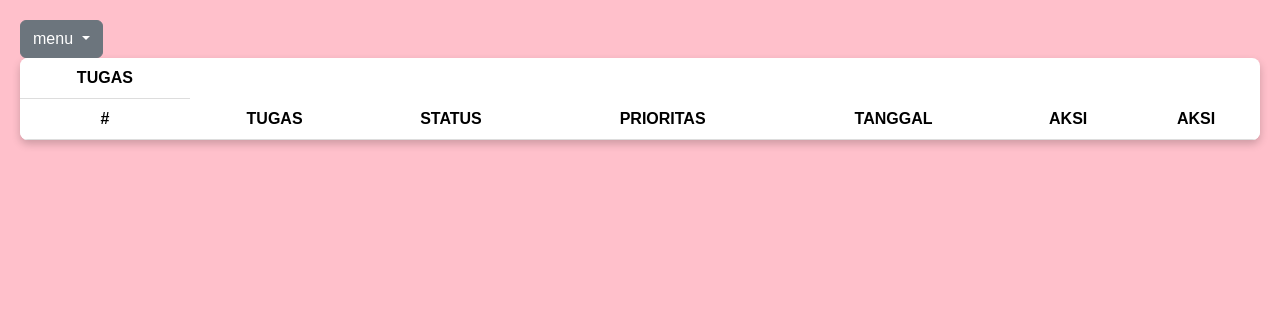
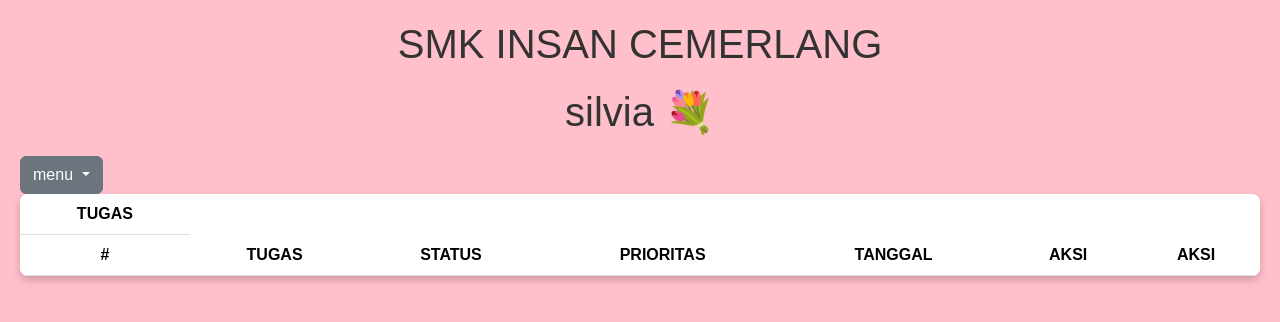
Before and after one commit to svia435/ujikom2025, a plain HTML site: page index.html in a window 1280 px wide. Drawn offline with nearby package versions, Linux system fonts and the light colour scheme; no server answers.

Commit message:
update index.html

```diff
--- a/index.html
+++ b/index.html
@@ -14,7 +14,10 @@
    <script type="module" src="main.js"></script>
    <link rel="stylesheet" href="style.css">
   </head>
-
+<header>
+        <h1> SMK INSAN CEMERLANG</h1>
+        <h1> silvia 💐 </h1>
+    </header>
  <body>
    <table class="table" id="daftar-tugas">
      <!-- dropdown -->
```
